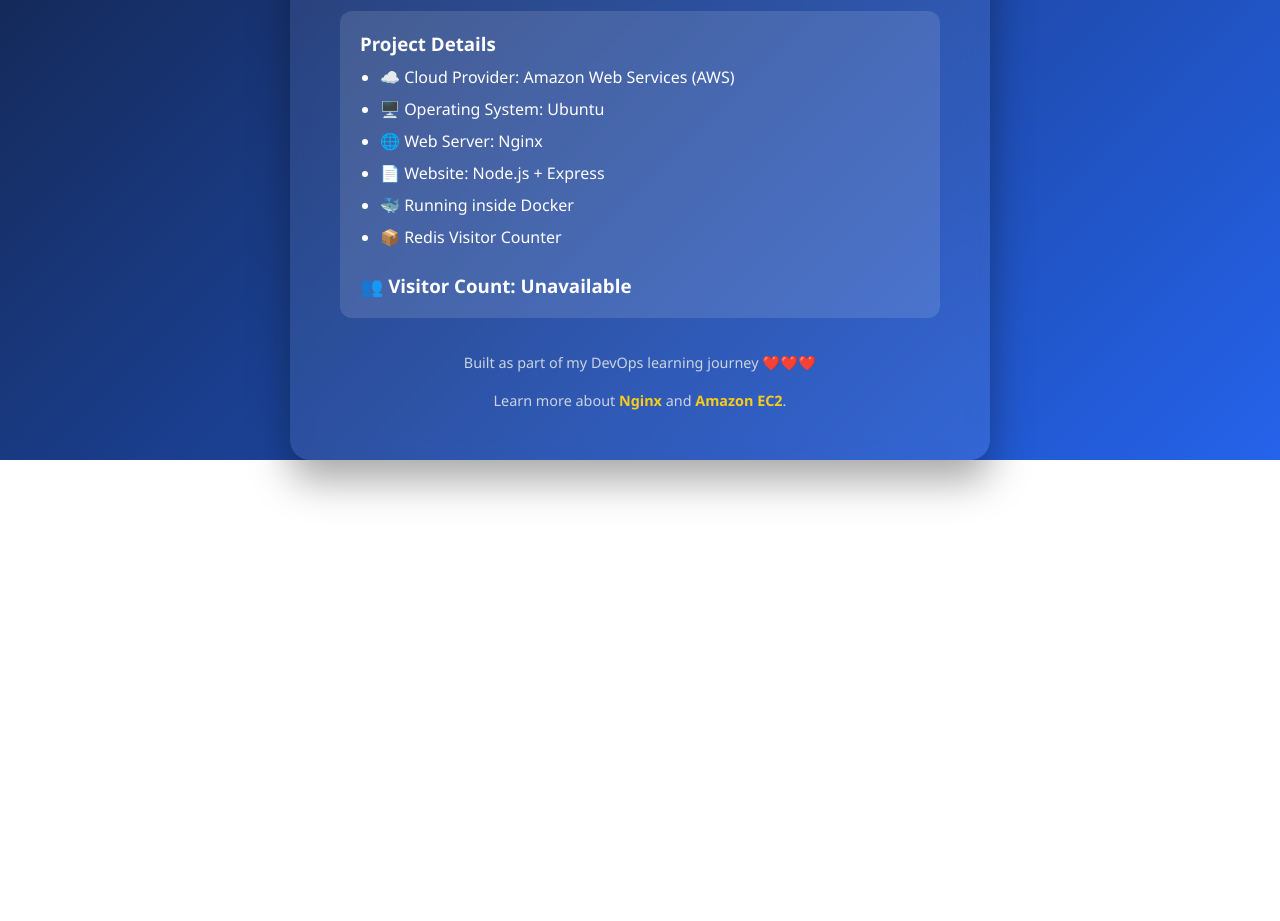
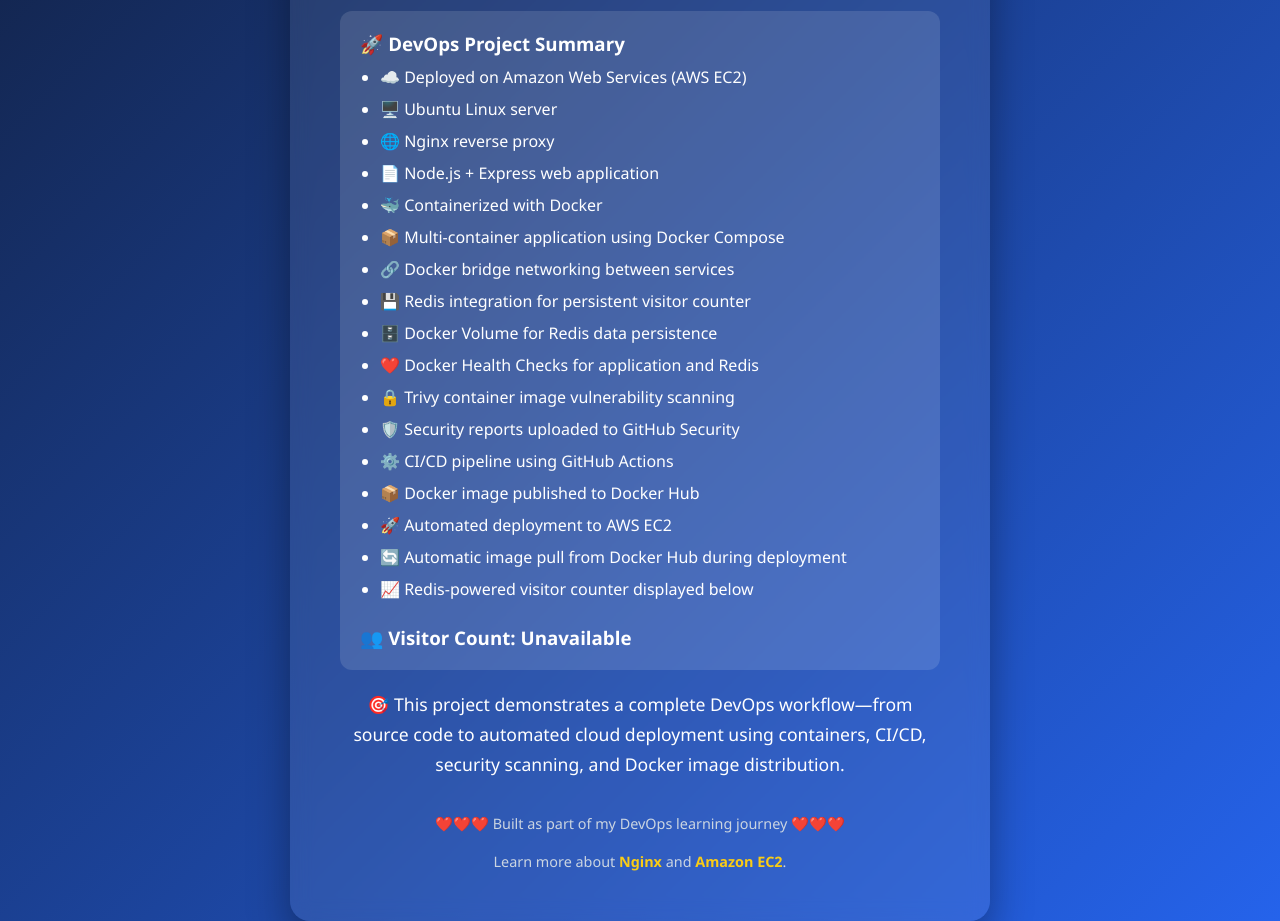
Before and after one commit to GruiaIP/DevOpsApp, a website: page Ex4_NodeWebsite/public/index.html in a window 1280 px wide. Shown: the part 580-1501 px from the top of the page. Before the commit the page ends 1040 px from the top, so only its background shows below. Drawn offline with Linux system fonts and the light colour scheme; no server answers.

Commit message:
Addex DevOps journey to index

```diff
--- a/Ex4_NodeWebsite/public/index.html
+++ b/Ex4_NodeWebsite/public/index.html
@@ -126,15 +126,26 @@
 
 <div class="info">
 
-    <h3>Project Details</h3>
+    <h3>🚀 DevOps Project Summary</h3>
 
     <ul>
-        <li>☁️ Cloud Provider: Amazon Web Services (AWS)</li>
-        <li>🖥️ Operating System: Ubuntu</li>
-        <li>🌐 Web Server: Nginx</li>
-        <li>📄 Website: Node.js + Express</li>
-        <li>🐳 Running inside Docker</li>
-        <li>📦 Redis Visitor Counter</li>
+        <li>☁️ Deployed on Amazon Web Services (AWS EC2)</li>
+        <li>🖥️ Ubuntu Linux server</li>
+        <li>🌐 Nginx reverse proxy</li>
+        <li>📄 Node.js + Express web application</li>
+        <li>🐳 Containerized with Docker</li>
+        <li>📦 Multi-container application using Docker Compose</li>
+        <li>🔗 Docker bridge networking between services</li>
+        <li>💾 Redis integration for persistent visitor counter</li>
+        <li>🗄️ Docker Volume for Redis data persistence</li>
+        <li>❤️ Docker Health Checks for application and Redis</li>
+        <li>🔒 Trivy container image vulnerability scanning</li>
+        <li>🛡️ Security reports uploaded to GitHub Security</li>
+        <li>⚙️ CI/CD pipeline using GitHub Actions</li>
+        <li>📦 Docker image published to Docker Hub</li>
+        <li>🚀 Automated deployment to AWS EC2</li>
+        <li>🔄 Automatic image pull from Docker Hub during deployment</li>
+        <li>📈 Redis-powered visitor counter displayed below</li>
     </ul>
 
     <h3 style="margin-top:25px;">
@@ -144,9 +155,13 @@
 
 </div>
 
+<p style="margin-top:20px;">
+    🎯 This project demonstrates a complete DevOps workflow—from source code to automated cloud deployment using containers, CI/CD, security scanning, and Docker image distribution.
+</p>
+
     <footer>
 
-        Built as part of my DevOps learning journey ❤️❤️❤️
+        ❤️❤️❤️ Built as part of my DevOps learning journey ❤️❤️❤️
 
         <br><br>
 
```
